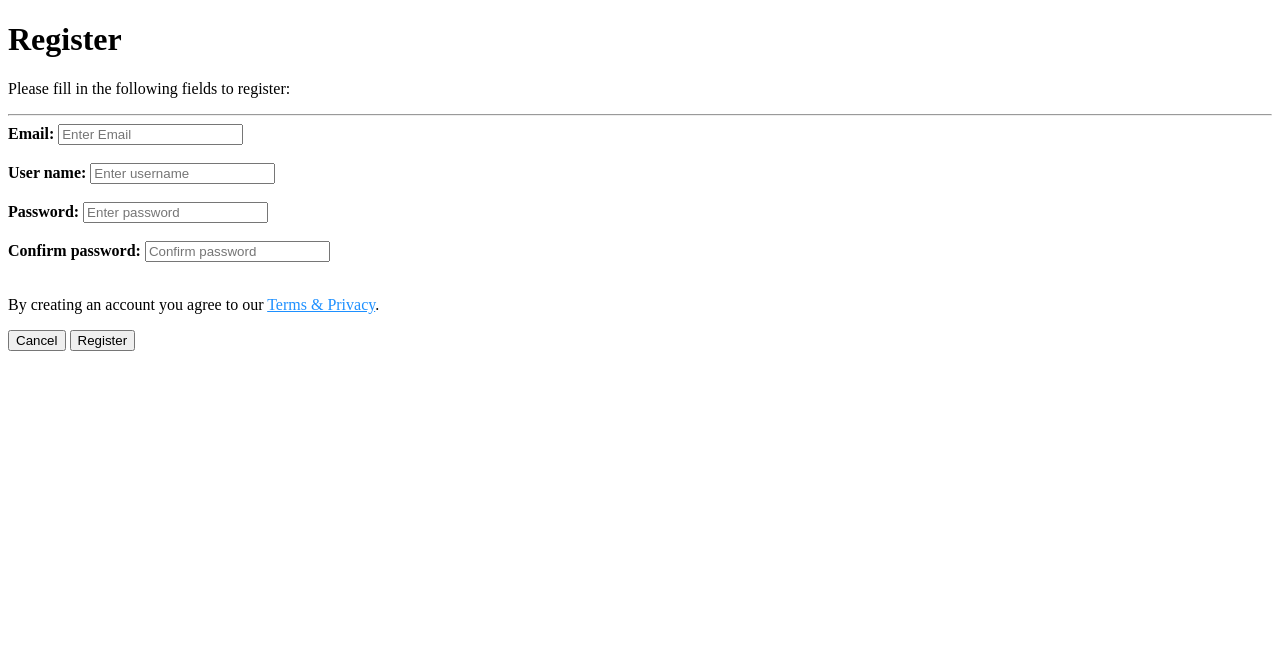
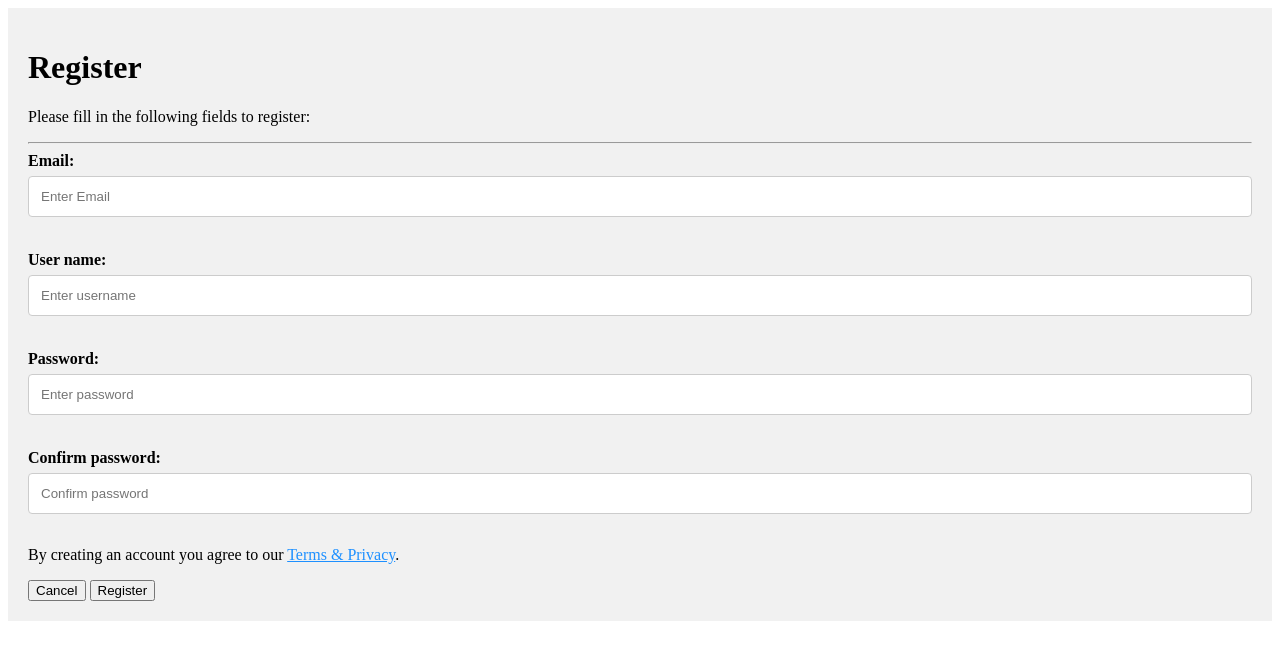
Before and after one commit to SentientVirus/IMS-project, a PHP site: page /register.php in a window 1280 px wide. Shown: the top 660 px of the page. Run offline with PHP 8.4, Linux system fonts and the light colour scheme.

Commit message:
modified register.php

```diff
--- a/register.php
+++ b/register.php
@@ -1,34 +1,142 @@
 <!DOCTYPE html>
 <html>
+	<head>
+<!--
+	<?php
+		session_start();
+	?>
+
+	<?php
+		if (isset($_SESSION['error'])) {
+			$errormsg = $_SESSION['error'];
+			unset($_SESSION['error']);
+			echo '<p <strong> $errormsg </strong><br/></p>';
+		}
+	?>
+ -->
+		<script>
+            // Function to check whether both passwords are equal.
+            function checkPassword(form) {
+                password1 = form.password.value;
+                password2 = form.confirmpassword.value;
+
+                // If password not entered
+                if (password1 == '')
+                    alert ("Please enter Password");
+
+                // If confirm password not entered
+                else if (password2 == '')
+                    alert ("Please enter confirm password");
+
+                // If Not same return False.
+                else if (password1 != password2) {
+                    alert ("\nPassword did not match: Please try again...")
+                    return false;
+                }
+
+                // If same return True.
+                else{
+                    return true;
+                }
+            }
+        </script>
+    </head>
+    <head>
+    <meta name="viewport" content="width=device-width, initial-scale=1">
+		<style>
+			/* Style all input fields */
+			input {
+			  width: 100%;
+			  padding: 12px;
+			  border: 1px solid #ccc;
+			  border-radius: 4px;
+			  box-sizing: border-box;
+			  margin-top: 6px;
+			  margin-bottom: 16px;
+			}
+
+			/* Style the submit button */
+			input[type=submit] {
+			  background-color: #4CAF50;
+			  color: white;
+			}
+
+			/* Style the container for inputs */
+			.container {
+			  background-color: #f1f1f1;
+			  padding: 20px;
+			}
+
+			/* The message box is shown when the user clicks on the password field */
+			#message {
+			  display:none;
+			  background: #f1f1f1;
+			  color: #000;
+			  position: relative;
+			  padding: 20px;
+			  margin-top: 10px;
+			}
+
+			#message p {
+			  padding: 10px 35px;
+			  font-size: 18px;
+			}
+
+			/* Add a green text color and a checkmark when the requirements are right */
+			.valid {
+			  color: green;
+			}
+
+			.valid:before {
+			  position: relative;
+			  left: -35px;
+			  content: "✔";
+			}
+
+			/* Add a red text color and an "x" when the requirements are wrong */
+			.invalid {
+			  color: red;
+			}
+
+			.invalid:before {
+			  position: relative;
+			  left: -35px;
+			  content: "✖";
+			}
+		</style>
+	</head>
     <body>
-<form action="add_user.php" method="POST" >
-<div>
+    	<div class="container">
+			<form onSubmit = "return checkPassword(this)" action="add_user.php" method="POST" >
 				<h1>Register</h1>
 				<p>Please fill in the following fields to register:</p>
+				<hr>
 
-	<hr>
 				<label><b>Email:</b></label>
-	<input type="email" placeholder="Enter Email" name="email" required><br><br>
+				<input type="email" placeholder="Enter Email" name="email" id="email" required><br><br>
 
 				<label><b>User name:</b></label>
-	<input type="text" placeholder="Enter username" name="username" required><br><br>
+				<input type="text" placeholder="Enter username" name="username" id="username" required><br><br>
 
 				<label><b>Password:</b></label>
-	<input type="password" placeholder="Enter password" name="password" required><br><br>
+				<input 	type="password" placeholder="Enter password" name="password" id="password"
+						pattern="(?=.*\d)(?=.*[a-z])(?=.*[A-Z]).{8,}"
+						title="Must contain at least one number and one uppercase and lowercase letter, and at least 8 or more characters"
+						required><br><br>
 
 				<label><b>Confirm password:</b></label>
-	<input type="password" placeholder="Confirm password" name="confirmpassword" required><br><br>
+				<input type="password" placeholder="Confirm password" name="confirmpassword" id="confirmpassword" required><br>
 
 				<!-- Do we care about if there is a robot using our webserver?
-	If we do, add a capatcha  -->
-<!--
+				If we do, add a capatcha:
+
 				<label><b>Enter below image text here:</b></label>
 				<input type="text" name="captchacode" >
 				<img src="captcha.php" /> <br><br>
 				-->
 
 				<!-- this line need to be changed to a link with terms of agreement -->
-	<p>By creating an account you agree to our <a href="linktotermsandprivacypage.html" style="color:dodgerblue">Terms & Privacy</a>.</p>
+				<p>By creating an account you agree to our <a href="linktotermsandprivacypage.html" style="color:dodgerblue"> Terms & Privacy</a>.</p>
 
 				<div>
 					<!-- if you click here you will go back to homepage -->
@@ -37,8 +145,76 @@
 					<!-- Later: "please varify your email"  -->
 					<button type="submit">Register </button>
 				</div>
+			</form>
 		</div>
-</form>
+
+		<div id="message">
+  			<h4>Password must contain the following:</h4>
+  			<p id="letter" class="invalid">A <b>lowercase</b> letter</p>
+  			<p id="capital" class="invalid">A <b>capital (uppercase)</b> letter</p>
+  			<p id="number" class="invalid">A <b>number</b></p>
+  			<p id="length" class="invalid">Minimum <b>8 characters</b></p>
+		</div>
+
+		<script> // check the complexity of password
+			var myInput = document.getElementById("password");
+			var letter = document.getElementById("letter");
+			var capital = document.getElementById("capital");
+			var number = document.getElementById("number");
+			var length = document.getElementById("length");
+
+			// When the user clicks on the password field, show the message
+			myInput.onfocus = function() {
+			  document.getElementById("message").style.display = "block";
+			}
+
+			// When the user clicks outside of the password field, hide the message
+			myInput.onblur = function() {
+			  document.getElementById("message").style.display = "none";
+			}
+
+			// When the user starts to type something inside the password field
+			myInput.onkeyup = function() {
+			  // Validate lowercase letters
+			  var lowerCaseLetters = /[a-z]/g;
+			  if(myInput.value.match(lowerCaseLetters)) {
+				letter.classList.remove("invalid");
+				letter.classList.add("valid");
+			  } else {
+				letter.classList.remove("valid");
+				letter.classList.add("invalid");
+			}
+
+			  // Validate capital letters
+			  var upperCaseLetters = /[A-Z]/g;
+			  if(myInput.value.match(upperCaseLetters)) {
+				capital.classList.remove("invalid");
+				capital.classList.add("valid");
+			  } else {
+				capital.classList.remove("valid");
+				capital.classList.add("invalid");
+			  }
+
+			  // Validate numbers
+			  var numbers = /[0-9]/g;
+			  if(myInput.value.match(numbers)) {
+				number.classList.remove("invalid");
+				number.classList.add("valid");
+			  } else {
+				number.classList.remove("valid");
+				number.classList.add("invalid");
+			  }
+
+			  // Validate length
+			  if(myInput.value.length >= 8) {
+				length.classList.remove("invalid");
+				length.classList.add("valid");
+			  } else {
+				length.classList.remove("valid");
+				length.classList.add("invalid");
+			  }
+			}
+		</script>
 	</body>
 </html>
 
```
Lines whose indentation alone changed are shown as unchanged.
